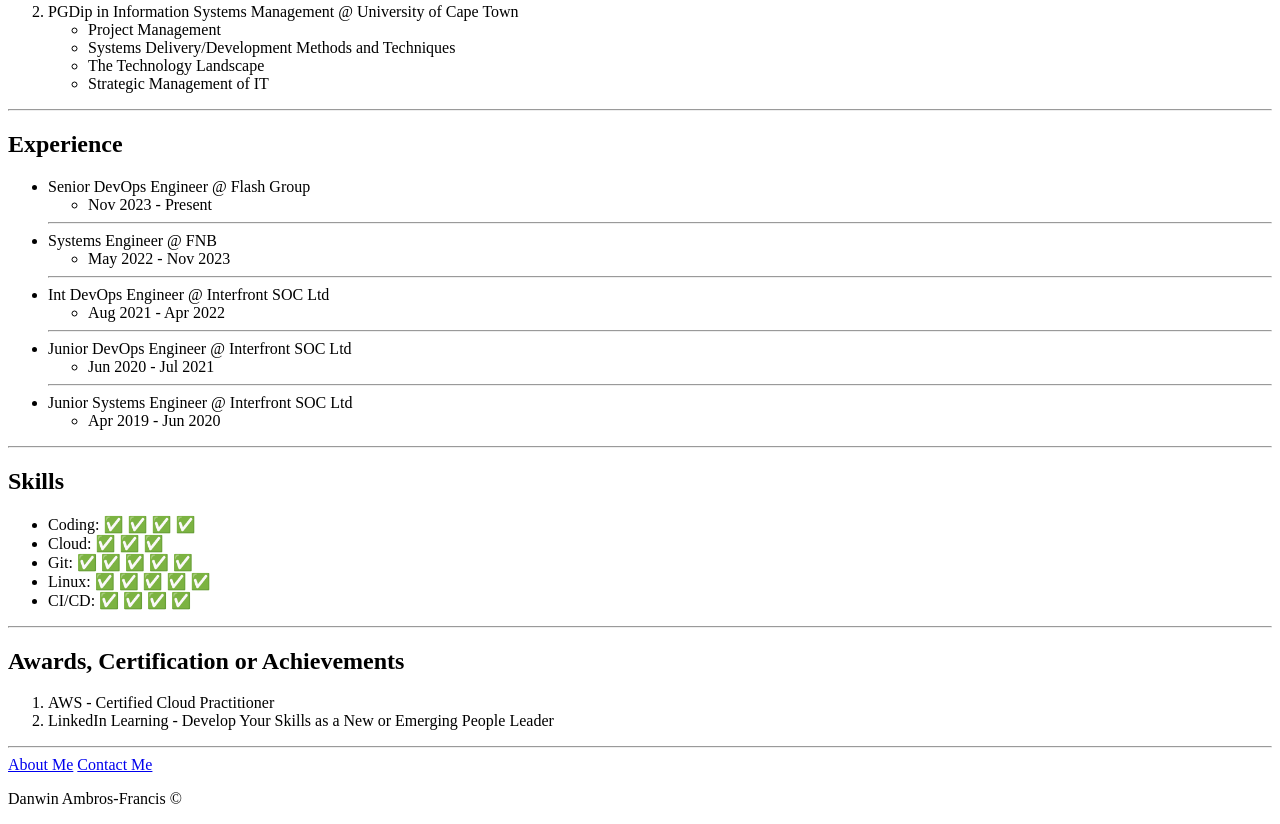
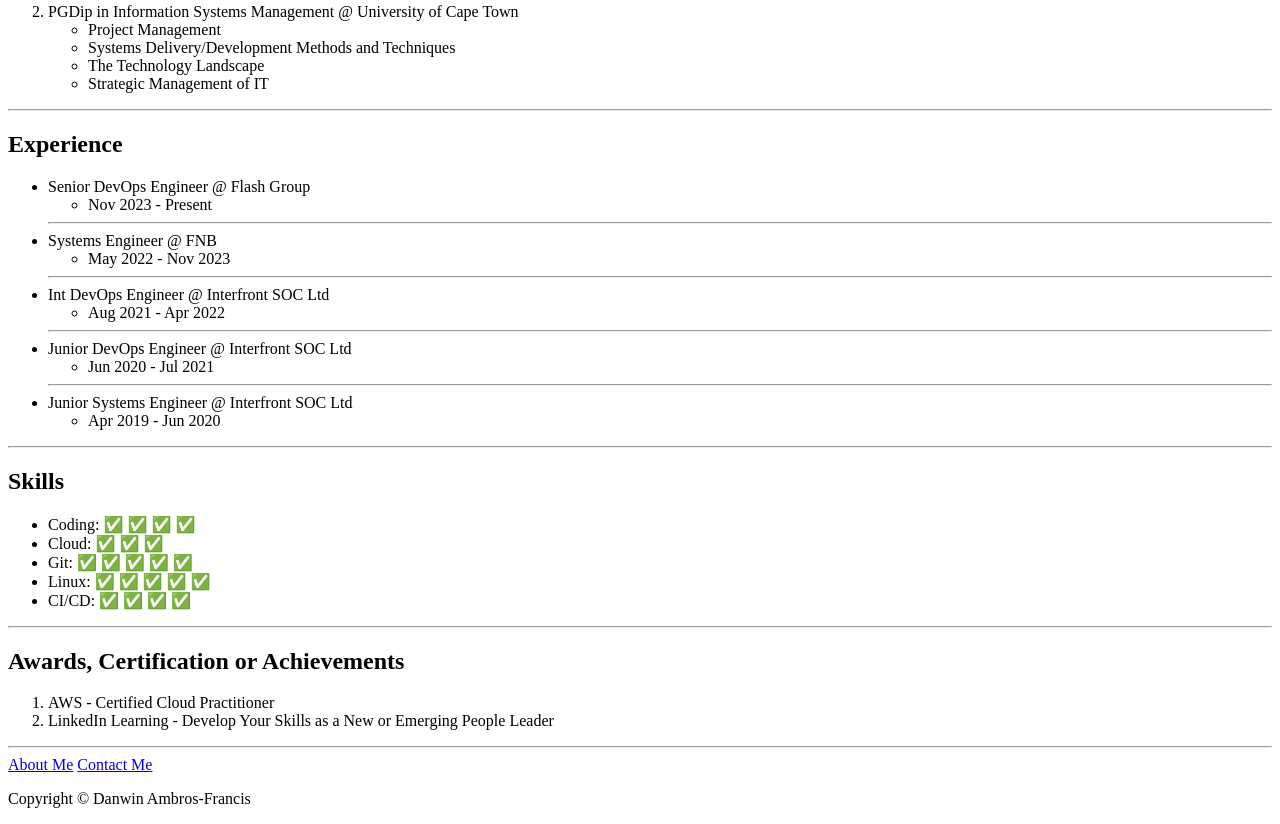
Before and after one commit to danwinlearnstocode/my-resume, a plain HTML site: page index.html in a window 1280 px wide. Shown: the part 546-1370 px from the top of the page. Drawn offline with Linux system fonts and the light colour scheme.

Commit message:
updated footer

```diff
--- a/index.html
+++ b/index.html
@@ -85,7 +85,7 @@
   <hr />
   <a href="./public/about-me.html">About Me</a>
   <a href="./public/contact-me.html">Contact Me</a>
-  <p>Danwin Ambros-Francis &#169;</p>
+  <p>Copyright &#169; Danwin Ambros-Francis </p>
 </body>
 
 </html>
```
